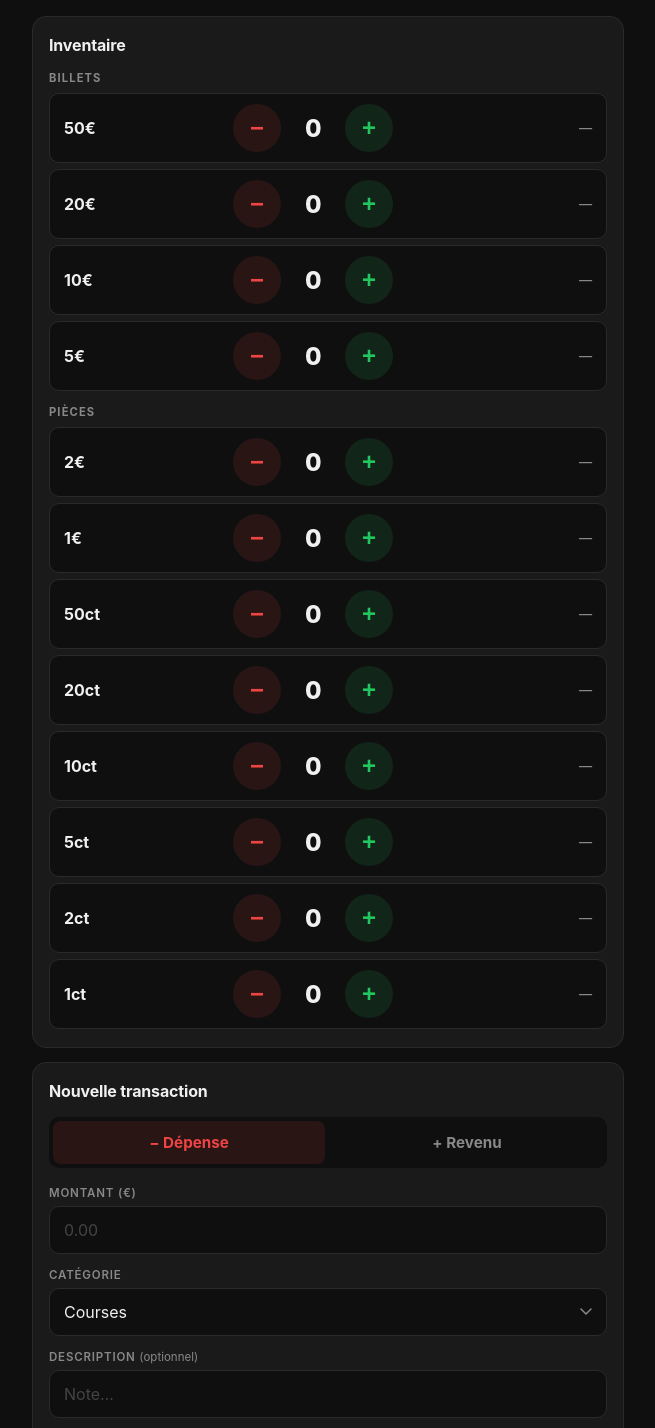
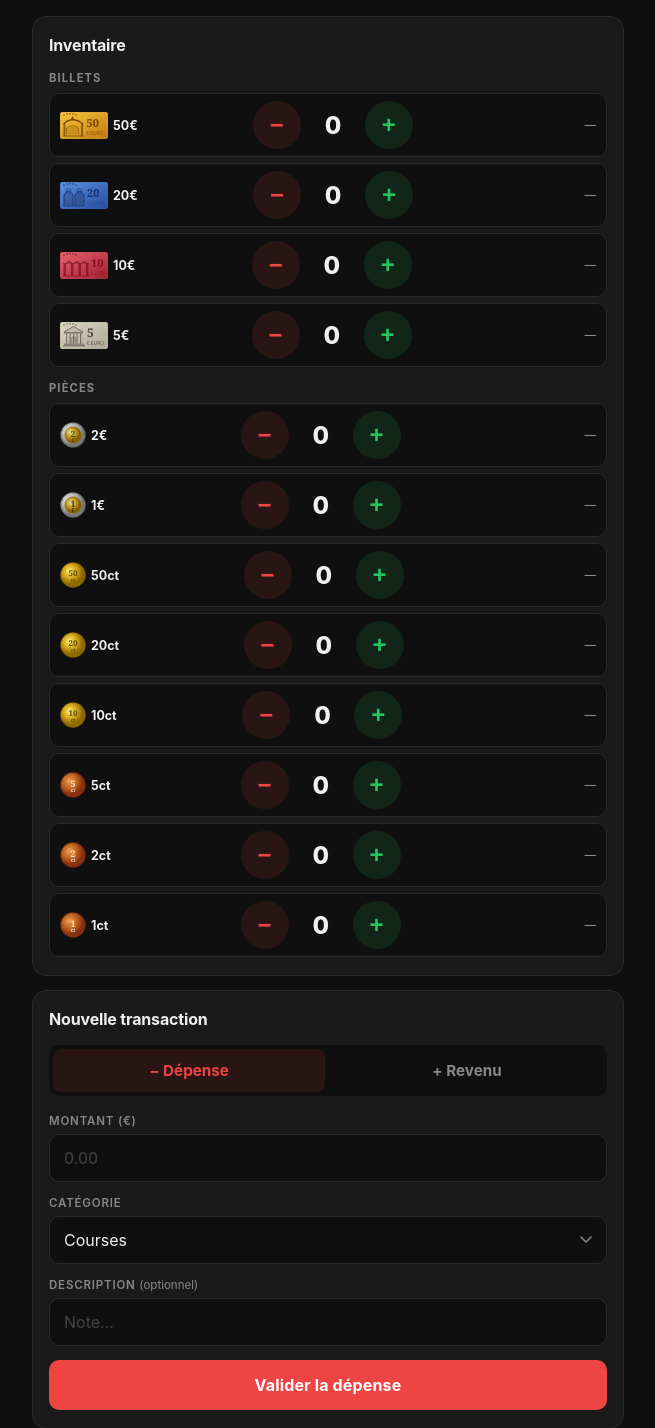
Before and after one commit to skxll-cloud/cashtracker, a Flask app: page / in a window 1280 px wide. Shown: the part 109-1537 px from the top of the page, without its empty margins (312-967 px from the left). Run offline with Flask 3, Linux system fonts and the light colour scheme; data comes from the database, SQL or seed files in the repository; data that the repository does not hold is empty.

Commit message:
Add realistic SVG denomination visuals in inventory
Bills (48x27): gradient bg + architecture motif + EU stars + value
  5e  grey/beige  classical temple (columns + pediment)
  10e red/pink    Romanesque arcade (3 round arches + piers)
  20e blue        Gothic lancets (pointed arches + tracery)
  50e orange      Renaissance gateway (grand arch + keystone)

Coins (26x26): radial metallic gradient + highlight + rim dots
  1ct/2ct/5ct  copper  dark orange-brown gradient
  10ct/20ct/50ct gold   warm yellow gradient
  1eu bimetallic gold-ring + silver-center
  2eu bimetallic silver-ring + gold-center

Layout: .denom-visual wraps SVG + label; row padding tightened.

Co-Authored-By: Claude Sonnet 4.6 <noreply@anthropic.com>

```diff
--- a/static/app.js
+++ b/static/app.js
@@ -4,6 +4,166 @@
 const CATEGORIES = {
   expense: ['Courses', 'Salle de sport', 'Sortie', 'Transport', 'Nourriture', 'Achat', 'Autre'],
   income:  ['Argent de poche', 'Travail', 'Vente', 'Cadeau', 'Autre'],
+};
+
+// ── Denomination SVGs ─────────────────────────────────────────────────────
+const DENOM_SVGS = {
+
+// Bills ─────────────────────────────────────────────────────────────────────
+
+eur50: `<svg xmlns="http://www.w3.org/2000/svg" width="48" height="27" viewBox="0 0 48 27" style="display:block;flex-shrink:0;border-radius:2px">
+<defs><linearGradient id="g50" x1="0" y1="0" x2="1" y2="1"><stop offset="0%" stop-color="#f8c83a"/><stop offset="100%" stop-color="#c07810"/></linearGradient></defs>
+<rect width="48" height="27" rx="2" fill="url(#g50)" stroke="#9a6010" stroke-width="0.5"/>
+<rect x=".7" y=".7" width="46.6" height="25.6" rx="1.4" fill="none" stroke="#fce080" stroke-width=".35" opacity=".7"/>
+<circle cx="4" cy="3" r=".8" fill="#7a4808"/><circle cx="7" cy="2" r=".8" fill="#7a4808"/><circle cx="10" cy="1.7" r=".8" fill="#7a4808"/><circle cx="13" cy="2" r=".8" fill="#7a4808"/><circle cx="16" cy="3" r=".8" fill="#7a4808"/>
+<rect x="3.5" y="12" width="2" height="12" fill="#7a4808" opacity=".75"/>
+<rect x="21" y="12" width="2" height="12" fill="#7a4808" opacity=".75"/>
+<path d="M3.5 12 Q12.5 3.5 23 12" fill="none" stroke="#7a4808" stroke-width="1.3"/>
+<polygon points="12.5,4 11,7 14,7" fill="#7a4808"/>
+<path d="M6.5 22 L6.5 16 Q12.5 11.5 18.5 16 L18.5 22" fill="rgba(0,0,0,.12)" stroke="#7a4808" stroke-width=".6" opacity=".8"/>
+<line x1="3" y1="24" x2="23.5" y2="24" stroke="#7a4808" stroke-width=".8"/>
+<text x="26.5" y="15" font-size="11" font-family="Georgia,serif" font-weight="bold" fill="#7a4000">50</text>
+<text x="26.5" y="23" font-size="4.5" font-family="Arial,sans-serif" fill="#8a5010">&#x20AC; EURO</text>
+</svg>`,
+
+eur20: `<svg xmlns="http://www.w3.org/2000/svg" width="48" height="27" viewBox="0 0 48 27" style="display:block;flex-shrink:0;border-radius:2px">
+<defs><linearGradient id="g20" x1="0" y1="0" x2="1" y2="1"><stop offset="0%" stop-color="#5c8ee0"/><stop offset="100%" stop-color="#254ea0"/></linearGradient></defs>
+<rect width="48" height="27" rx="2" fill="url(#g20)" stroke="#1a3880" stroke-width=".5"/>
+<rect x=".7" y=".7" width="46.6" height="25.6" rx="1.4" fill="none" stroke="#90b8f8" stroke-width=".35" opacity=".5"/>
+<circle cx="4" cy="3" r=".8" fill="#1a3880"/><circle cx="7" cy="2" r=".8" fill="#1a3880"/><circle cx="10" cy="1.7" r=".8" fill="#1a3880"/><circle cx="13" cy="2" r=".8" fill="#1a3880"/><circle cx="16" cy="3" r=".8" fill="#1a3880"/>
+<path d="M4 24 L4 13 Q8.5 5.5 13 13 L13 24" fill="rgba(0,0,0,.18)" stroke="#1a3880" stroke-width="1"/>
+<path d="M15 24 L15 13 Q19.5 5.5 24 13 L24 24" fill="rgba(0,0,0,.18)" stroke="#1a3880" stroke-width="1"/>
+<circle cx="8.5" cy="9" r="2.5" fill="none" stroke="#1a3880" stroke-width=".6"/>
+<circle cx="8.5" cy="9" r="1" fill="none" stroke="#1a3880" stroke-width=".4" opacity=".6"/>
+<circle cx="19.5" cy="9" r="2.5" fill="none" stroke="#1a3880" stroke-width=".6"/>
+<circle cx="19.5" cy="9" r="1" fill="none" stroke="#1a3880" stroke-width=".4" opacity=".6"/>
+<line x1="3" y1="24" x2="25" y2="24" stroke="#1a3880" stroke-width=".8"/>
+<text x="27" y="15" font-size="11" font-family="Georgia,serif" font-weight="bold" fill="#1a3070">20</text>
+<text x="27" y="23" font-size="4.5" font-family="Arial,sans-serif" fill="#2a4880">&#x20AC; EURO</text>
+</svg>`,
+
+eur10: `<svg xmlns="http://www.w3.org/2000/svg" width="48" height="27" viewBox="0 0 48 27" style="display:block;flex-shrink:0;border-radius:2px">
+<defs><linearGradient id="g10" x1="0" y1="0" x2="1" y2="1"><stop offset="0%" stop-color="#e86070"/><stop offset="100%" stop-color="#a02030"/></linearGradient></defs>
+<rect width="48" height="27" rx="2" fill="url(#g10)" stroke="#801020" stroke-width=".5"/>
+<rect x=".7" y=".7" width="46.6" height="25.6" rx="1.4" fill="none" stroke="#f8a0b0" stroke-width=".35" opacity=".5"/>
+<circle cx="4" cy="3" r=".8" fill="#801020"/><circle cx="7" cy="2" r=".8" fill="#801020"/><circle cx="10" cy="1.7" r=".8" fill="#801020"/><circle cx="13" cy="2" r=".8" fill="#801020"/><circle cx="16" cy="3" r=".8" fill="#801020"/>
+<rect x="3.5" y="12" width="2.5" height="12" fill="#801020" opacity=".75"/>
+<rect x="11" y="12" width="2.5" height="12" fill="#801020" opacity=".75"/>
+<rect x="18.5" y="12" width="2.5" height="12" fill="#801020" opacity=".75"/>
+<rect x="26" y="12" width="2.5" height="12" fill="#801020" opacity=".75"/>
+<path d="M6 12 Q9.25 7.5 12.5 12" fill="rgba(0,0,0,.18)" stroke="#801020" stroke-width=".9"/>
+<path d="M13.5 12 Q16.75 7.5 20 12" fill="rgba(0,0,0,.18)" stroke="#801020" stroke-width=".9"/>
+<path d="M21 12 Q24.25 7.5 27.5 12" fill="rgba(0,0,0,.18)" stroke="#801020" stroke-width=".9"/>
+<rect x="3" y="11" width="3.5" height="1" fill="#801020" opacity=".6"/>
+<rect x="10.5" y="11" width="3.5" height="1" fill="#801020" opacity=".6"/>
+<rect x="18" y="11" width="3.5" height="1" fill="#801020" opacity=".6"/>
+<rect x="25.5" y="11" width="3.5" height="1" fill="#801020" opacity=".6"/>
+<line x1="3" y1="24" x2="29" y2="24" stroke="#801020" stroke-width=".8"/>
+<text x="31" y="15" font-size="11" font-family="Georgia,serif" font-weight="bold" fill="#801020">10</text>
+<text x="31" y="23" font-size="4.5" font-family="Arial,sans-serif" fill="#901828">&#x20AC; EURO</text>
+</svg>`,
+
+eur5: `<svg xmlns="http://www.w3.org/2000/svg" width="48" height="27" viewBox="0 0 48 27" style="display:block;flex-shrink:0;border-radius:2px">
+<defs><linearGradient id="g5e" x1="0" y1="0" x2="1" y2="1"><stop offset="0%" stop-color="#dcd8c4"/><stop offset="100%" stop-color="#aca898"/></linearGradient></defs>
+<rect width="48" height="27" rx="2" fill="url(#g5e)" stroke="#888070" stroke-width=".5"/>
+<rect x=".7" y=".7" width="46.6" height="25.6" rx="1.4" fill="none" stroke="#e8e4d0" stroke-width=".35" opacity=".8"/>
+<circle cx="4" cy="3" r=".8" fill="#686050"/><circle cx="7" cy="2" r=".8" fill="#686050"/><circle cx="10" cy="1.7" r=".8" fill="#686050"/><circle cx="13" cy="2" r=".8" fill="#686050"/><circle cx="16" cy="3" r=".8" fill="#686050"/>
+<rect x="3" y="23" width="22" height="1.5" fill="#686050" opacity=".7"/>
+<rect x="4" y="21.5" width="20" height="1.5" fill="#686050" opacity=".6"/>
+<rect x="6" y="11.5" width="1.2" height="10" fill="#686050" opacity=".8"/>
+<rect x="9.5" y="11.5" width="1.2" height="10" fill="#686050" opacity=".8"/>
+<rect x="13" y="11.5" width="1.2" height="10" fill="#686050" opacity=".8"/>
+<rect x="16.5" y="11.5" width="1.2" height="10" fill="#686050" opacity=".8"/>
+<rect x="20" y="11.5" width="1.2" height="10" fill="#686050" opacity=".8"/>
+<rect x="4" y="10" width="19" height="1.5" fill="#686050" opacity=".75"/>
+<path d="M4 10 L13.5 4.5 L23 10" fill="rgba(0,0,0,.07)" stroke="#686050" stroke-width=".9"/>
+<path d="M11 21.5 L11 16 Q13.5 13 16 16 L16 21.5" fill="rgba(0,0,0,.1)" stroke="#686050" stroke-width=".5"/>
+<text x="27" y="15" font-size="12" font-family="Georgia,serif" font-weight="bold" fill="#4a4438">5</text>
+<text x="27" y="23" font-size="4.5" font-family="Arial,sans-serif" fill="#5a5448">&#x20AC; EURO</text>
+</svg>`,
+
+// Coins ─────────────────────────────────────────────────────────────────────
+
+eur2: `<svg xmlns="http://www.w3.org/2000/svg" width="26" height="26" viewBox="0 0 26 26" style="display:block;flex-shrink:0">
+<defs>
+<radialGradient id="c2o" cx="38%" cy="36%"><stop offset="0%" stop-color="#e8e0a0"/><stop offset="55%" stop-color="#c0a020"/><stop offset="100%" stop-color="#886000"/></radialGradient>
+<radialGradient id="c2i" cx="40%" cy="38%"><stop offset="0%" stop-color="#f6f6f6"/><stop offset="60%" stop-color="#c0c0c0"/><stop offset="100%" stop-color="#787878"/></radialGradient>
+</defs>
+<circle cx="13" cy="13" r="12.5" fill="url(#c2i)" stroke="#505050" stroke-width=".4"/>
+<circle cx="13" cy="13" r="8.2" fill="url(#c2o)" stroke="#806000" stroke-width=".5"/>
+<ellipse cx="9.5" cy="9" rx="3" ry="1.8" fill="rgba(255,255,220,.18)" transform="rotate(-25 9.5 9)"/>
+<circle cx="13" cy="1.2" r=".5" fill="#404040"/><circle cx="19.3" cy="3" r=".5" fill="#404040"/><circle cx="23.5" cy="8" r=".5" fill="#404040"/><circle cx="24.8" cy="13" r=".5" fill="#404040"/><circle cx="23.5" cy="18" r=".5" fill="#404040"/><circle cx="19.3" cy="23" r=".5" fill="#404040"/><circle cx="13" cy="24.8" r=".5" fill="#404040"/><circle cx="6.7" cy="23" r=".5" fill="#404040"/><circle cx="2.5" cy="18" r=".5" fill="#404040"/><circle cx="1.2" cy="13" r=".5" fill="#404040"/><circle cx="2.5" cy="8" r=".5" fill="#404040"/><circle cx="6.7" cy="3" r=".5" fill="#404040"/>
+<text x="13" y="14.5" text-anchor="middle" font-size="8.5" font-family="Georgia,serif" font-weight="bold" fill="#604000">2</text>
+<text x="13" y="20" text-anchor="middle" font-size="5" font-family="Arial,sans-serif" font-weight="bold" fill="#604000">&#x20AC;</text>
+</svg>`,
+
+eur1: `<svg xmlns="http://www.w3.org/2000/svg" width="26" height="26" viewBox="0 0 26 26" style="display:block;flex-shrink:0">
+<defs>
+<radialGradient id="c1o" cx="38%" cy="36%"><stop offset="0%" stop-color="#f6f6f6"/><stop offset="60%" stop-color="#c0c0c0"/><stop offset="100%" stop-color="#787878"/></radialGradient>
+<radialGradient id="c1i" cx="40%" cy="38%"><stop offset="0%" stop-color="#e8e0a0"/><stop offset="55%" stop-color="#c0a020"/><stop offset="100%" stop-color="#886000"/></radialGradient>
+</defs>
+<circle cx="13" cy="13" r="12.5" fill="url(#c1o)" stroke="#606060" stroke-width=".4"/>
+<circle cx="13" cy="13" r="8.2" fill="url(#c1i)" stroke="#706000" stroke-width=".5"/>
+<ellipse cx="9.5" cy="9" rx="3" ry="1.8" fill="rgba(255,255,200,.14)" transform="rotate(-25 9.5 9)"/>
+<circle cx="13" cy="1.2" r=".5" fill="#605000"/><circle cx="19.3" cy="3" r=".5" fill="#605000"/><circle cx="23.5" cy="8" r=".5" fill="#605000"/><circle cx="24.8" cy="13" r=".5" fill="#605000"/><circle cx="23.5" cy="18" r=".5" fill="#605000"/><circle cx="19.3" cy="23" r=".5" fill="#605000"/><circle cx="13" cy="24.8" r=".5" fill="#605000"/><circle cx="6.7" cy="23" r=".5" fill="#605000"/><circle cx="2.5" cy="18" r=".5" fill="#605000"/><circle cx="1.2" cy="13" r=".5" fill="#605000"/><circle cx="2.5" cy="8" r=".5" fill="#605000"/><circle cx="6.7" cy="3" r=".5" fill="#605000"/>
+<text x="13" y="14.5" text-anchor="middle" font-size="8.5" font-family="Georgia,serif" font-weight="bold" fill="#383020">1</text>
+<text x="13" y="20" text-anchor="middle" font-size="5" font-family="Arial,sans-serif" font-weight="bold" fill="#383020">&#x20AC;</text>
+</svg>`,
+
+ct50: `<svg xmlns="http://www.w3.org/2000/svg" width="26" height="26" viewBox="0 0 26 26" style="display:block;flex-shrink:0">
+<defs><radialGradient id="g50c" cx="38%" cy="36%"><stop offset="0%" stop-color="#fce870"/><stop offset="55%" stop-color="#d4a818"/><stop offset="100%" stop-color="#906800"/></radialGradient></defs>
+<circle cx="13" cy="13" r="12.5" fill="url(#g50c)" stroke="#806000" stroke-width=".4"/>
+<ellipse cx="9" cy="8.5" rx="3.5" ry="2" fill="rgba(255,255,200,.2)" transform="rotate(-25 9 8.5)"/>
+<circle cx="13" cy="1.2" r=".5" fill="#806000"/><circle cx="19.3" cy="3" r=".5" fill="#806000"/><circle cx="23.5" cy="8" r=".5" fill="#806000"/><circle cx="24.8" cy="13" r=".5" fill="#806000"/><circle cx="23.5" cy="18" r=".5" fill="#806000"/><circle cx="19.3" cy="23" r=".5" fill="#806000"/><circle cx="13" cy="24.8" r=".5" fill="#806000"/><circle cx="6.7" cy="23" r=".5" fill="#806000"/><circle cx="2.5" cy="18" r=".5" fill="#806000"/><circle cx="1.2" cy="13" r=".5" fill="#806000"/><circle cx="2.5" cy="8" r=".5" fill="#806000"/><circle cx="6.7" cy="3" r=".5" fill="#806000"/>
+<text x="13" y="14" text-anchor="middle" font-size="8" font-family="Georgia,serif" font-weight="bold" fill="#604800">50</text>
+<text x="13" y="19.5" text-anchor="middle" font-size="5" font-family="Arial,sans-serif" font-weight="bold" fill="#604800">ct</text>
+</svg>`,
+
+ct20: `<svg xmlns="http://www.w3.org/2000/svg" width="26" height="26" viewBox="0 0 26 26" style="display:block;flex-shrink:0">
+<defs><radialGradient id="g20c" cx="38%" cy="36%"><stop offset="0%" stop-color="#fce870"/><stop offset="55%" stop-color="#d4a818"/><stop offset="100%" stop-color="#906800"/></radialGradient></defs>
+<circle cx="13" cy="13" r="12.5" fill="url(#g20c)" stroke="#806000" stroke-width=".4"/>
+<ellipse cx="9" cy="8.5" rx="3.5" ry="2" fill="rgba(255,255,200,.2)" transform="rotate(-25 9 8.5)"/>
+<circle cx="13" cy="1.2" r=".5" fill="#806000"/><circle cx="19.3" cy="3" r=".5" fill="#806000"/><circle cx="23.5" cy="8" r=".5" fill="#806000"/><circle cx="24.8" cy="13" r=".5" fill="#806000"/><circle cx="23.5" cy="18" r=".5" fill="#806000"/><circle cx="19.3" cy="23" r=".5" fill="#806000"/><circle cx="13" cy="24.8" r=".5" fill="#806000"/><circle cx="6.7" cy="23" r=".5" fill="#806000"/><circle cx="2.5" cy="18" r=".5" fill="#806000"/><circle cx="1.2" cy="13" r=".5" fill="#806000"/><circle cx="2.5" cy="8" r=".5" fill="#806000"/><circle cx="6.7" cy="3" r=".5" fill="#806000"/>
+<text x="13" y="14" text-anchor="middle" font-size="8" font-family="Georgia,serif" font-weight="bold" fill="#604800">20</text>
+<text x="13" y="19.5" text-anchor="middle" font-size="5" font-family="Arial,sans-serif" font-weight="bold" fill="#604800">ct</text>
+</svg>`,
+
+ct10: `<svg xmlns="http://www.w3.org/2000/svg" width="26" height="26" viewBox="0 0 26 26" style="display:block;flex-shrink:0">
+<defs><radialGradient id="g10c" cx="38%" cy="36%"><stop offset="0%" stop-color="#fce870"/><stop offset="55%" stop-color="#d4a818"/><stop offset="100%" stop-color="#906800"/></radialGradient></defs>
+<circle cx="13" cy="13" r="12.5" fill="url(#g10c)" stroke="#806000" stroke-width=".4"/>
+<ellipse cx="9" cy="8.5" rx="3.5" ry="2" fill="rgba(255,255,200,.2)" transform="rotate(-25 9 8.5)"/>
+<circle cx="13" cy="1.2" r=".5" fill="#806000"/><circle cx="19.3" cy="3" r=".5" fill="#806000"/><circle cx="23.5" cy="8" r=".5" fill="#806000"/><circle cx="24.8" cy="13" r=".5" fill="#806000"/><circle cx="23.5" cy="18" r=".5" fill="#806000"/><circle cx="19.3" cy="23" r=".5" fill="#806000"/><circle cx="13" cy="24.8" r=".5" fill="#806000"/><circle cx="6.7" cy="23" r=".5" fill="#806000"/><circle cx="2.5" cy="18" r=".5" fill="#806000"/><circle cx="1.2" cy="13" r=".5" fill="#806000"/><circle cx="2.5" cy="8" r=".5" fill="#806000"/><circle cx="6.7" cy="3" r=".5" fill="#806000"/>
+<text x="13" y="14" text-anchor="middle" font-size="8" font-family="Georgia,serif" font-weight="bold" fill="#604800">10</text>
+<text x="13" y="19.5" text-anchor="middle" font-size="5" font-family="Arial,sans-serif" font-weight="bold" fill="#604800">ct</text>
+</svg>`,
+
+ct5: `<svg xmlns="http://www.w3.org/2000/svg" width="26" height="26" viewBox="0 0 26 26" style="display:block;flex-shrink:0">
+<defs><radialGradient id="g5c" cx="38%" cy="36%"><stop offset="0%" stop-color="#e89848"/><stop offset="55%" stop-color="#c06820"/><stop offset="100%" stop-color="#883010"/></radialGradient></defs>
+<circle cx="13" cy="13" r="12.5" fill="url(#g5c)" stroke="#702818" stroke-width=".4"/>
+<ellipse cx="9" cy="8.5" rx="3.5" ry="2" fill="rgba(255,190,130,.2)" transform="rotate(-25 9 8.5)"/>
+<circle cx="13" cy="1.2" r=".5" fill="#702818"/><circle cx="19.3" cy="3" r=".5" fill="#702818"/><circle cx="23.5" cy="8" r=".5" fill="#702818"/><circle cx="24.8" cy="13" r=".5" fill="#702818"/><circle cx="23.5" cy="18" r=".5" fill="#702818"/><circle cx="19.3" cy="23" r=".5" fill="#702818"/><circle cx="13" cy="24.8" r=".5" fill="#702818"/><circle cx="6.7" cy="23" r=".5" fill="#702818"/><circle cx="2.5" cy="18" r=".5" fill="#702818"/><circle cx="1.2" cy="13" r=".5" fill="#702818"/><circle cx="2.5" cy="8" r=".5" fill="#702818"/><circle cx="6.7" cy="3" r=".5" fill="#702818"/>
+<text x="13" y="14.5" text-anchor="middle" font-size="9" font-family="Georgia,serif" font-weight="bold" fill="#fff0e0" opacity=".9">5</text>
+<text x="13" y="20" text-anchor="middle" font-size="5" font-family="Arial,sans-serif" font-weight="bold" fill="#fff0e0" opacity=".85">ct</text>
+</svg>`,
+
+ct2: `<svg xmlns="http://www.w3.org/2000/svg" width="26" height="26" viewBox="0 0 26 26" style="display:block;flex-shrink:0">
+<defs><radialGradient id="g2c" cx="38%" cy="36%"><stop offset="0%" stop-color="#e89848"/><stop offset="55%" stop-color="#c06820"/><stop offset="100%" stop-color="#883010"/></radialGradient></defs>
+<circle cx="13" cy="13" r="12.5" fill="url(#g2c)" stroke="#702818" stroke-width=".4"/>
+<ellipse cx="9" cy="8.5" rx="3.5" ry="2" fill="rgba(255,190,130,.2)" transform="rotate(-25 9 8.5)"/>
+<circle cx="13" cy="1.2" r=".5" fill="#702818"/><circle cx="19.3" cy="3" r=".5" fill="#702818"/><circle cx="23.5" cy="8" r=".5" fill="#702818"/><circle cx="24.8" cy="13" r=".5" fill="#702818"/><circle cx="23.5" cy="18" r=".5" fill="#702818"/><circle cx="19.3" cy="23" r=".5" fill="#702818"/><circle cx="13" cy="24.8" r=".5" fill="#702818"/><circle cx="6.7" cy="23" r=".5" fill="#702818"/><circle cx="2.5" cy="18" r=".5" fill="#702818"/><circle cx="1.2" cy="13" r=".5" fill="#702818"/><circle cx="2.5" cy="8" r=".5" fill="#702818"/><circle cx="6.7" cy="3" r=".5" fill="#702818"/>
+<text x="13" y="14.5" text-anchor="middle" font-size="9" font-family="Georgia,serif" font-weight="bold" fill="#fff0e0" opacity=".9">2</text>
+<text x="13" y="20" text-anchor="middle" font-size="5" font-family="Arial,sans-serif" font-weight="bold" fill="#fff0e0" opacity=".85">ct</text>
+</svg>`,
+
+ct1: `<svg xmlns="http://www.w3.org/2000/svg" width="26" height="26" viewBox="0 0 26 26" style="display:block;flex-shrink:0">
+<defs><radialGradient id="g1c" cx="38%" cy="36%"><stop offset="0%" stop-color="#e89848"/><stop offset="55%" stop-color="#c06820"/><stop offset="100%" stop-color="#883010"/></radialGradient></defs>
+<circle cx="13" cy="13" r="12.5" fill="url(#g1c)" stroke="#702818" stroke-width=".4"/>
+<ellipse cx="9" cy="8.5" rx="3.5" ry="2" fill="rgba(255,190,130,.2)" transform="rotate(-25 9 8.5)"/>
+<circle cx="13" cy="1.2" r=".5" fill="#702818"/><circle cx="19.3" cy="3" r=".5" fill="#702818"/><circle cx="23.5" cy="8" r=".5" fill="#702818"/><circle cx="24.8" cy="13" r=".5" fill="#702818"/><circle cx="23.5" cy="18" r=".5" fill="#702818"/><circle cx="19.3" cy="23" r=".5" fill="#702818"/><circle cx="13" cy="24.8" r=".5" fill="#702818"/><circle cx="6.7" cy="23" r=".5" fill="#702818"/><circle cx="2.5" cy="18" r=".5" fill="#702818"/><circle cx="1.2" cy="13" r=".5" fill="#702818"/><circle cx="2.5" cy="8" r=".5" fill="#702818"/><circle cx="6.7" cy="3" r=".5" fill="#702818"/>
+<text x="13" y="14.5" text-anchor="middle" font-size="9" font-family="Georgia,serif" font-weight="bold" fill="#fff0e0" opacity=".9">1</text>
+<text x="13" y="20" text-anchor="middle" font-size="5" font-family="Arial,sans-serif" font-weight="bold" fill="#fff0e0" opacity=".85">ct</text>
+</svg>`,
+
 };
 
 // ── State ──────────────────────────────────────────────────────────────────
@@ -50,7 +210,7 @@ function rowHTML(item) {
   const subStr = sub > 0 ? fmt(sub) : '—';
   return `
   <div class="denom-row" data-id="${item.id}">
-    <span class="denom-label">${item.label}</span>
+    <div class="denom-visual">${DENOM_SVGS[item.id] || ''}<span class="denom-label">${item.label}</span></div>
     <div class="denom-controls">
       <button class="btn-round btn-minus" data-id="${item.id}" aria-label="Retirer un ${item.label}">&#x2212;</button>
       <span class="denom-qty" id="qty-${item.id}">${item.quantity}</span>
--- a/static/style.css
+++ b/static/style.css
@@ -131,8 +131,8 @@ main {
 .denom-row {
   display: flex;
   align-items: center;
-  gap: 8px;
-  padding: 10px 14px;
+  gap: 6px;
+  padding: 7px 10px;
   background: var(--bg);
   border: 1px solid var(--border);
   border-radius: var(--radius-sm);
@@ -143,11 +143,18 @@ main {
   border-color: #383838;
 }
 
+.denom-visual {
+  display: flex;
+  align-items: center;
+  gap: 5px;
+  flex-shrink: 0;
+}
+
 .denom-label {
-  flex: 0 0 46px;
-  font-size: 1rem;
+  font-size: 0.78rem;
   font-weight: 700;
   color: var(--text);
+  min-width: 22px;
 }
 
 .denom-controls {
@@ -200,12 +207,14 @@ main {
 }
 
 .denom-subtotal {
-  flex: 0 0 76px;
+  flex: 0 0 68px;
   text-align: right;
-  font-size: 0.82rem;
+  font-size: 0.72rem;
   font-weight: 500;
   color: var(--muted);
   white-space: nowrap;
+  overflow: hidden;
+  text-overflow: ellipsis;
 }
 
 .denom-subtotal.nonzero {
```
